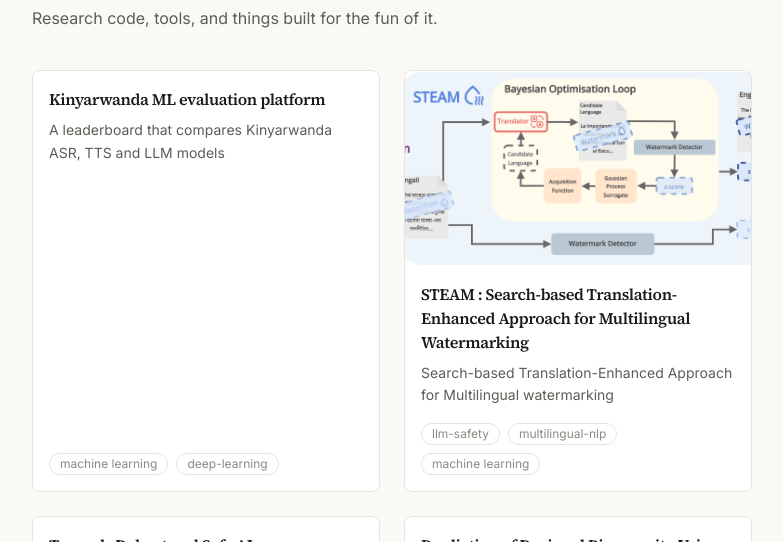
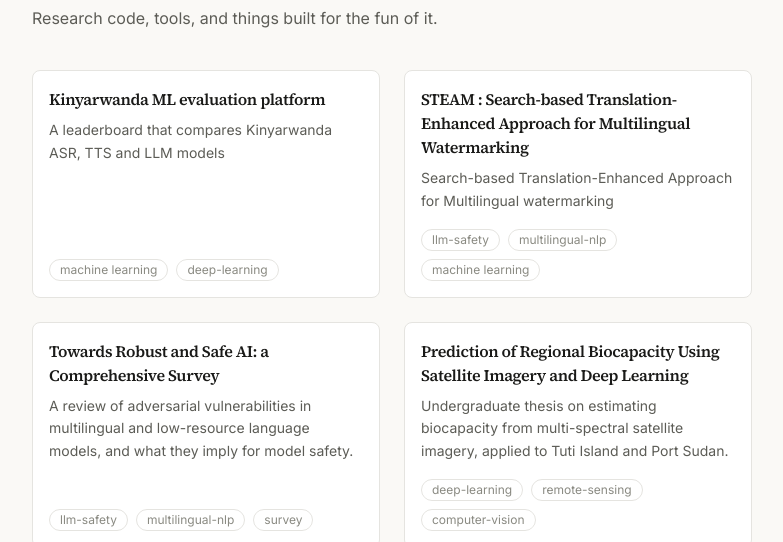
Before and after one commit to asimzz/asimzz.github.io, a Next.js app: page /projects in a window 1280 px wide. Shown: the part 163-705 px from the top of the page, without its empty margins (248-1031 px from the left). Built offline with nearby package versions, Linux system fonts and the light colour scheme; no server answers.

Commit message:
feat: hide project covers on the projects grid

```diff
--- a/app/projects/page.tsx
+++ b/app/projects/page.tsx
@@ -1,5 +1,4 @@
 import type { Metadata } from "next";
-import Image from "next/image";
 import Link from "next/link";
 import { PageHeader } from "@/components/ui/page-header";
 import { Tag } from "@/components/ui/tag";
@@ -38,15 +37,6 @@ export default function ProjectsPage() {
                 href={`/projects/${project.slug}`}
                 className="border-line hover:border-accent/50 bg-surface group flex h-full flex-col overflow-hidden rounded-lg border transition-colors"
               >
-                {project.image && (
-                  <Image
-                    src={project.image}
-                    alt={project.title}
-                    width={800}
-                    height={450}
-                    className="aspect-video w-full object-cover"
-                  />
-                )}
                 <div className="flex flex-1 flex-col p-4">
                   <h2 className="group-hover:text-accent font-serif text-base font-semibold tracking-tight transition-colors">
                     {project.title}
```
